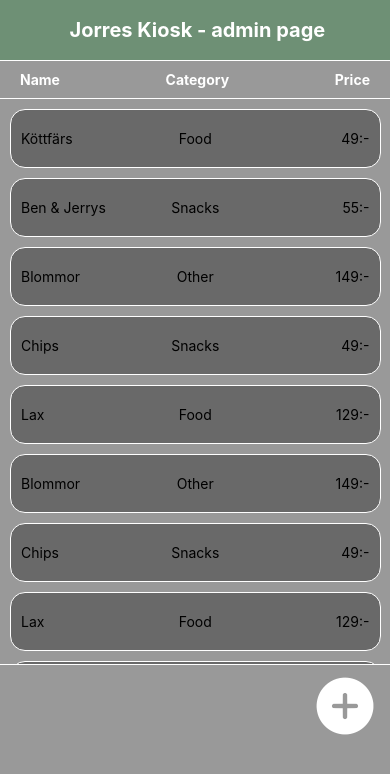
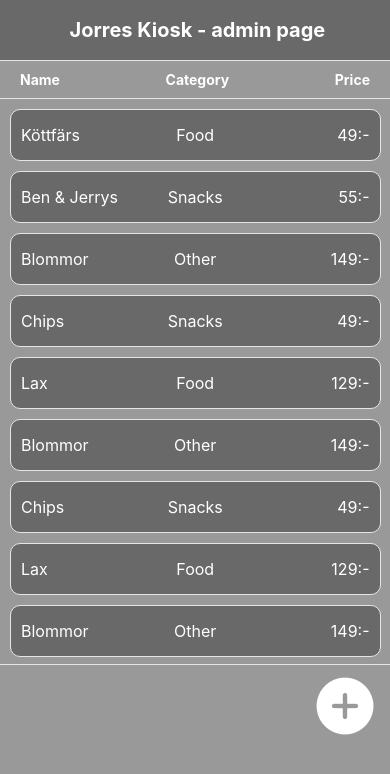
Before and after one commit to Juandr0/Jorres, a React Native app: screen / in a window 390 px wide. Shown: the top 774 px of the page. Built offline with nearby package versions, Linux system fonts and the light colour scheme.

Commit message:
color and font changes

```diff
--- a/components/Divider.tsx
+++ b/components/Divider.tsx
@@ -3,7 +3,7 @@ import Colors from '../constants/AppColors';
 
 const dividerStyles: ViewStyle = {
     height: 1,
-    backgroundColor: Colors.themeColors.secondary,
+    backgroundColor: Colors.themeColors.backgroundTertiary,
     width: '100%'
 }
 
--- a/components/TodoItem.tsx
+++ b/components/TodoItem.tsx
@@ -33,17 +33,18 @@ const styles = StyleSheet.create({
         marginTop: 10,
         marginHorizontal: 10,
 
-        paddingVertical: 20,
+        paddingVertical: 15,
         paddingHorizontal: 10,
 
-        borderRadius: 15,
+        borderRadius: 10,
         borderWidth: 1,
-        borderColor: Colors.themeColors.secondary,
+        borderColor: Colors.themeColors.backgroundTertiary,
 
     },
     text: {
         flex: 1,
-        color: 'black',
+        color: 'white',
+        fontSize: 16
     },
 
 })
--- a/components/header.tsx
+++ b/components/header.tsx
@@ -25,7 +25,7 @@ const styles = StyleSheet.create({
     headerContainer: {
         height: 60,
         justifyContent: 'center',
-        backgroundColor: Colors.themeColors.tertiary,
+        backgroundColor: Colors.themeColors.backgroundSecondary,
 
     },
     headerText: {
--- a/constants/AppColors.ts
+++ b/constants/AppColors.ts
@@ -1,18 +1,17 @@
-const primary = '#81F0E5'
-const secondary = '#FFF'
+const primary = '#FFF'
 const tertiary = '#6E9075'
 
 const backgroundPrimary = '#999999'
 const backgroundSecondary = '#696969'
+const backgroundTertiary = '#E5E5E5'
 
 
 export default {
     themeColors: {
         primary,
-        secondary,
         tertiary,
         backgroundPrimary,
         backgroundSecondary,
-
+        backgroundTertiary,
     },
 };
```
